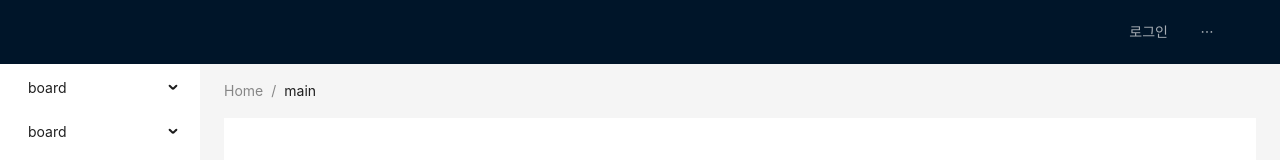
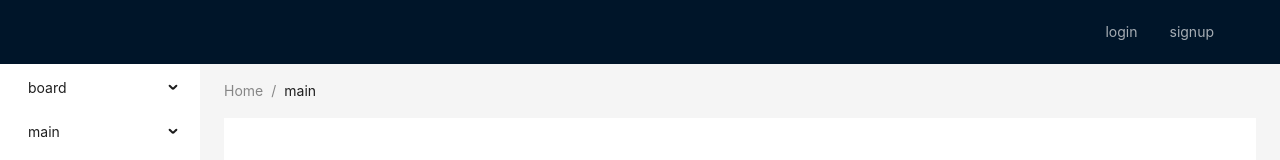
Before and after one commit to nonamed006/forestTalk-FE, a React (Create React App) app: page / in a window 1280 px wide. Shown: the top 160 px of the page. Built offline with nearby package versions, Linux system fonts and the light colour scheme; the HTML template or start-up script is replaced by a standard one.

Commit message:
프론트 수정

```diff
--- a/src/modules/route/Route.js
+++ b/src/modules/route/Route.js
@@ -1,16 +1,19 @@
-import React from 'react';
-import { LaptopOutlined, NotificationOutlined, UserOutlined } from '@ant-design/icons';
-import { Breadcrumb, Layout, Menu, theme } from 'antd';
-import { useLocation, useNavigate, useRoutes } from 'react-router-dom';
-import { pathInfo, routeInfo } from './routeInfo';
+import React from "react";
+import {
+  LaptopOutlined,
+  NotificationOutlined,
+  UserOutlined,
+} from "@ant-design/icons";
+import { Breadcrumb, Layout, Menu, theme } from "antd";
+import { useLocation, useNavigate, useRoutes } from "react-router-dom";
+import { pathInfo, routeInfo } from "./routeInfo";
 
 const { Header, Content, Sider } = Layout;
-const items1 = ['로그인', '회원가입'].map((key) => ({
+const items1 = ["login", "signup"].map((key) => ({
   key,
   label: `${key}`,
 }));
-let breadTitle = ['Home', 'main'];
-
+let breadTitle = ["Home", "main"];
 
 // const items2 = [UserOutlined, LaptopOutlined, NotificationOutlined].map((icon, index) => {
 
@@ -29,7 +32,6 @@ let breadTitle = ['Home', 'main'];
 //   };
 // });
 
-
 // path = board/all-board
 const getItem = () => {
   return pathInfo.map((data, index) => {
@@ -46,13 +48,13 @@ const getItem = () => {
         };
       }),
     };
-  })
-}
+  });
+};
 const HeaderS = (props) => {
   const location = useLocation();
   const navigate = useNavigate();
 
-  console.log('123', location);
+  console.log("123", location);
 
   const {
     token: { colorBgContainer },
@@ -61,13 +63,24 @@ const HeaderS = (props) => {
     <Layout>
       <Header
         style={{
-          display: 'flex',
-          alignItems: 'center',
-          flexDirection: 'row-reverse'
+          display: "flex",
+          alignItems: "center",
+          flexDirection: "row-reverse",
         }}
       >
         <div className="demo-logo" />
-        <Menu theme="dark" mode="horizontal" defaultSelectedKeys={['']} items={items1}
+        <Menu
+          theme="dark"
+          mode="horizontal"
+          defaultSelectedKeys={[""]}
+          items={items1}
+          onClick={(a) => {
+            breadTitle = a.keyPath.reverse();
+            const path = "/" + breadTitle.join("/");
+            console.log("aazz", path);
+            console.log("qweqwe", breadTitle);
+            navigate(path); // 경로 변경
+          }}
         />
       </Header>
       <Layout>
@@ -79,28 +92,29 @@ const HeaderS = (props) => {
         >
           <Menu
             mode="inline"
-            defaultSelectedKeys={['1']}
-            defaultOpenKeys={['sub1']}
+            defaultSelectedKeys={["1"]}
+            defaultOpenKeys={["sub1"]}
             style={{
-              height: '100%',
+              height: "100%",
               borderRight: 0,
             }}
             items={getItem()}
             onClick={(a) => {
               breadTitle = a.keyPath.reverse();
-              const path = '/' + breadTitle.join('/');
-              console.log('aazz', path);
-              console.log('qweqwe', breadTitle);
+              const path = "/" + breadTitle.join("/");
+              console.log("aazz", path);
+              console.log("qweqwe", breadTitle);
               navigate(path); // 경로 변경
             }}
           />
         </Sider>
         <Layout
           style={{
-            padding: '0 24px 24px',
+            padding: "0 24px 24px",
           }}
         >
-          <Breadcrumb style={{ margin: '16px 0' }}
+          <Breadcrumb
+            style={{ margin: "16px 0" }}
             items={[{ title: breadTitle[0] }, { title: breadTitle[1] }]}
           />
 
@@ -109,7 +123,7 @@ const HeaderS = (props) => {
               padding: 24,
               margin: 0,
               minHeight: 280,
-              backgroundColor: 'white'
+              backgroundColor: "white",
             }}
           >
             {routeInfo(location.pathname)}
--- a/src/modules/route/routeInfo.js
+++ b/src/modules/route/routeInfo.js
@@ -1,29 +1,27 @@
 import FileBoard from "../board/FileBoard";
 import UserBoard from "../board/UserBoard";
-import LoginForm from "../login/LoginForm";
-import LoginTest from "../login/LoginTest";
+import LoginForm from "../user/LoginForm";
+import SignupForm from "../user/SignupForm";
 
 export const pathInfo = [
-	{ board: ['all-board', 'LoginTest', 'List', 'fileBoard'] },
-	{ board: ['all-board', 'LoginTest', 'List' ,'userboard'] },
-	{ main: ['main1', 'main2'] }
-]
+  { board: ["userboard", "fileBoard"] },
+  { main: ["main1", "main2"] },
+];
 
 export const routeInfo = (path) => {
-	switch (path) {
-		case '/board/all-board':
-			console.log('path', path);
-			return <LoginForm />
-		case '/board/LoginTest':
-			console.log('path', path);
-			return <LoginTest />
-		case '/board/fileBoard' :
-			return <FileBoard />
-		case '/board/userboard':
-			console.log('path', path);
-			return <UserBoard />
-		default:
-			return <div style={{backgroundColor: 'white',}}></div>
-
-	}
-}
+  switch (path) {
+    case "/board/fileBoard":
+      return <FileBoard />;
+    case "/board/userboard":
+      console.log("path", path);
+      return <UserBoard />;
+    case "/login":
+      console.log("path", path);
+      return <LoginForm />;
+    case "/signup":
+      console.log("path", path);
+      return <SignupForm />;
+    default:
+      return <div style={{ backgroundColor: "white" }}></div>;
+  }
+};
--- a/src/modules/user/SignupForm.js
+++ b/src/modules/user/SignupForm.js
@@ -3,6 +3,7 @@ import {
   AutoComplete,
   Button,
   Cascader,
+  DatePicker,
   Checkbox,
   Col,
   Form,
@@ -150,7 +151,9 @@ const SignupForm = () => {
       >
         <Input />
       </Form.Item>
-
+      <Form.Item name="birthday" label="BirthDay">
+        <DatePicker />
+      </Form.Item>
       <Form.Item
         name="password"
         label="Password"
```
